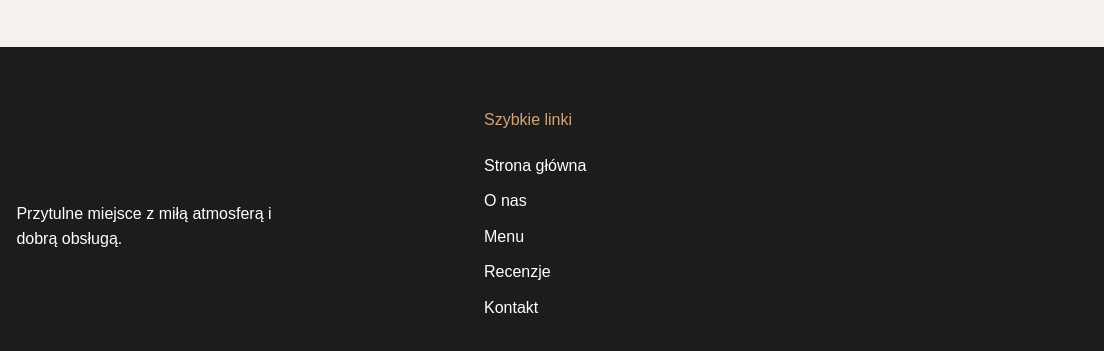
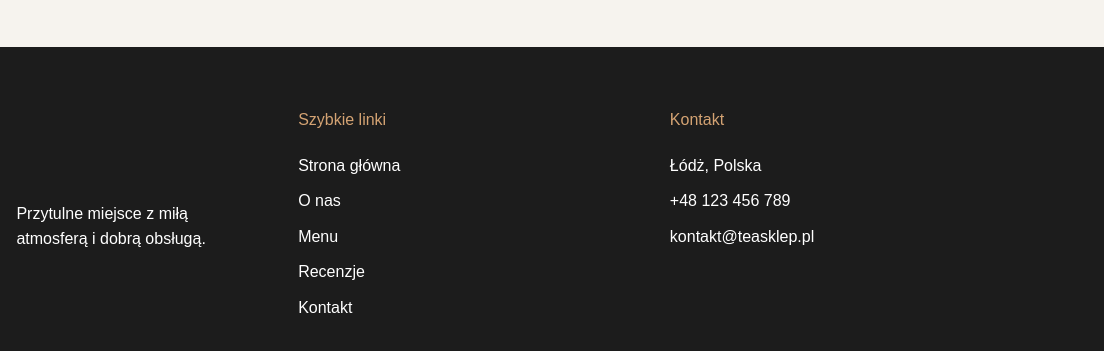
Before and after one commit to Critalik/tea-shop-website, a plain HTML site: page index.html in a window 1280 px wide. Shown: the part 1921-2272 px from the top of the page, 176-1280 px from the left. Drawn offline with Linux system fonts and the light colour scheme.

Commit message:
Dodajmy informacje o kontaktach

```diff
--- a/index.html
+++ b/index.html
@@ -131,6 +131,16 @@
                     <p onclick="scrollToSection('contact')">Kontakt</p>
                 </div>
             </div>
+            <div>
+                <div class="footer-title">Kontakt</div>
+
+                <div class="footer-links">
+                    <p>Łódż, Polska</p>
+                    <p>+48 123 456 789</p>
+                    <p>kontakt@teasklep.pl</p>
+                </div>
+            </div>
+
         </div>
     </footer>
     <script src="script.js"></script>
--- a/script.js
+++ b/script.js
@@ -0,0 +1,6 @@
+function scrollToSection(id) {
+    document.getElementById(id).scrollIntoView({
+        behavior: "smooth",
+        block: "start"
+    });
+}
```
